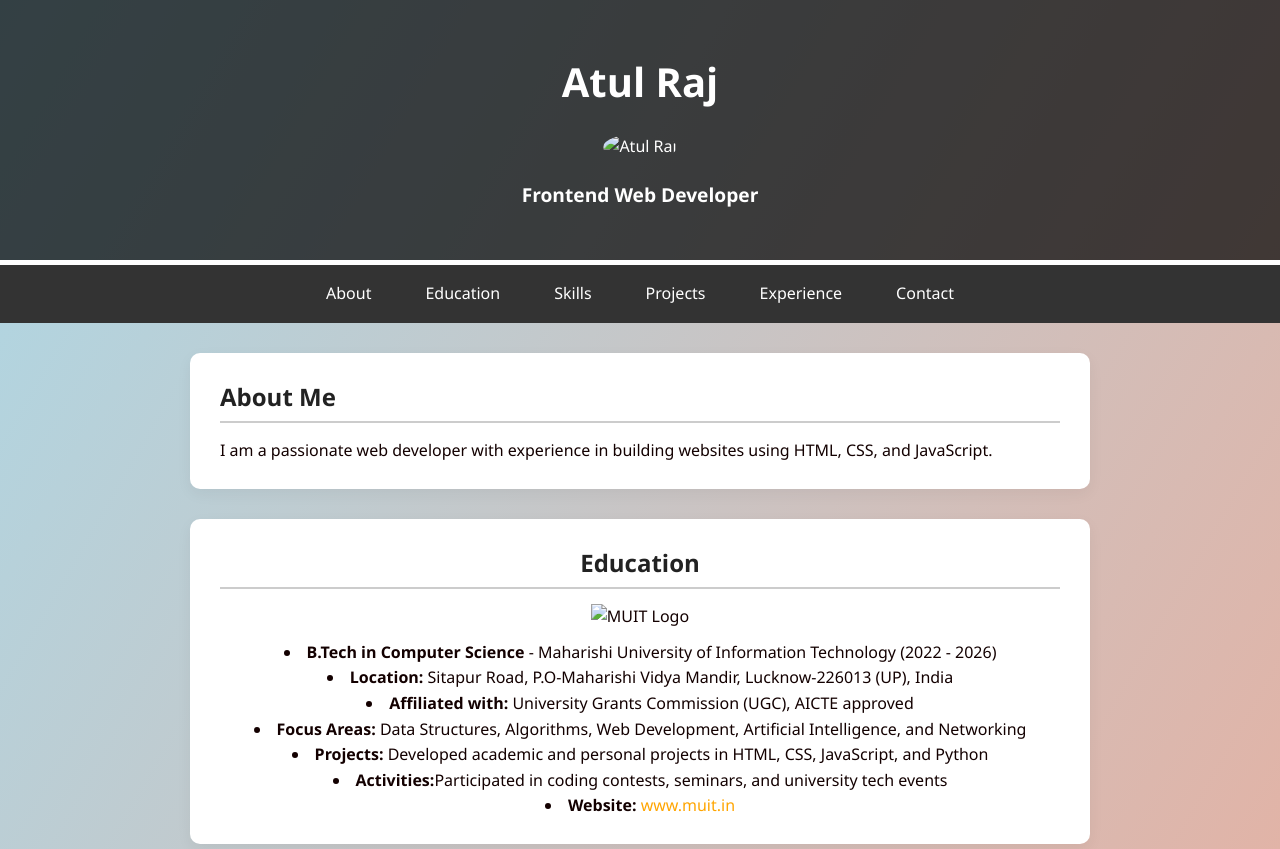
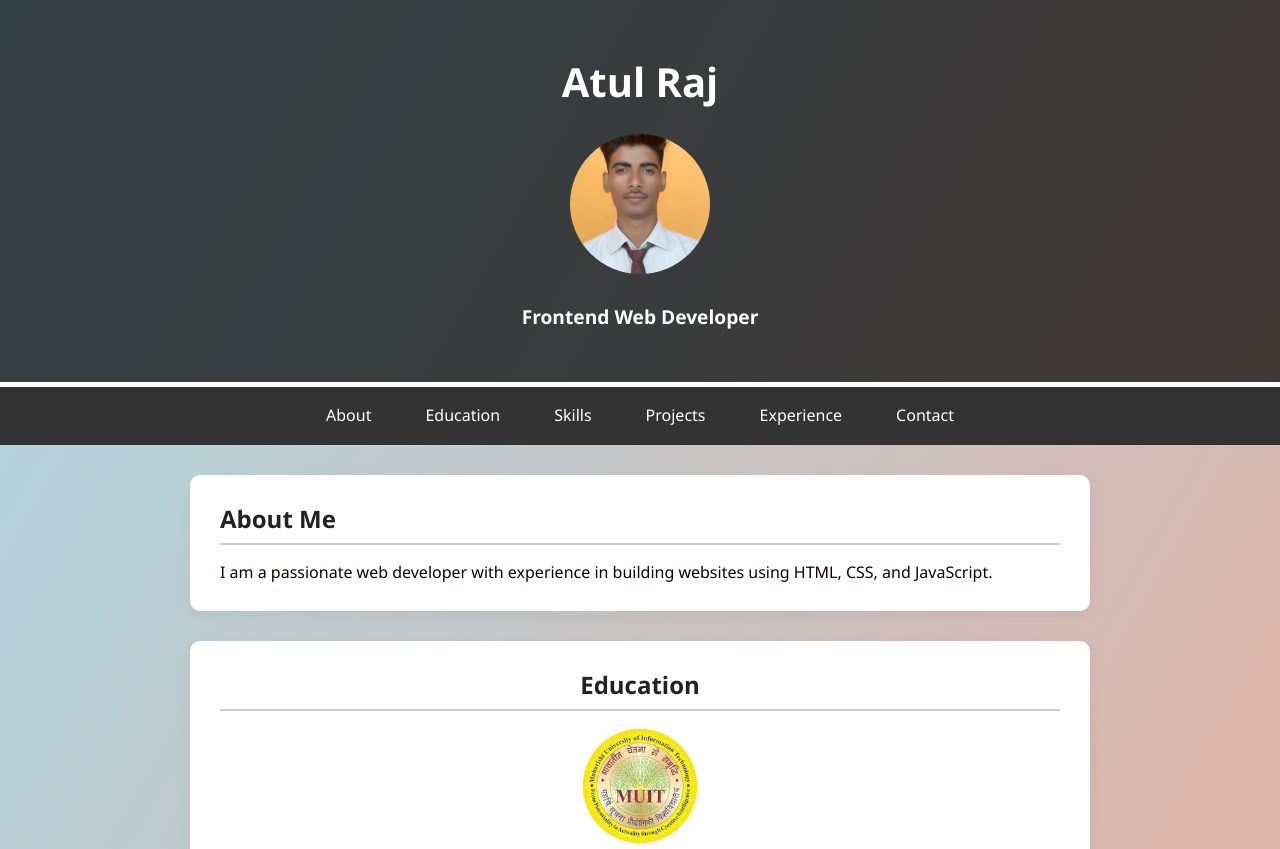
Before and after one commit to Atulraj4547/My-Portfolio, a plain HTML site: page index.html in a window 1280 px wide. Shown: the top 849 px of the page. Drawn offline with Linux system fonts and the light colour scheme.

Commit message:
Update index.html

```diff
--- a/index.html
+++ b/index.html
@@ -18,7 +18,7 @@
   <header>
   <h1>Atul Raj</h1>
   <div class="profile-picture">
-    <img src="/public/profile.jpeg" alt="Atul Raj" />
+    <img src="/profile.jpeg" alt="Atul Raj" />
     <p>Frontend Web Developer</p>
   </div>
 
@@ -45,7 +45,7 @@
 
   <section id="education" style="text-align: center;">
   <h2>Education</h2>
-  <img src="/public/logo.jpeg" alt="MUIT Logo" style="width: 120px; height: auto; margin-bottom: 10px;" />
+  <img src="/logo.jpeg" alt="MUIT Logo" style="width: 120px; height: auto; margin-bottom: 10px;" />
   <p><li><strong>B.Tech in Computer Science</strong> - Maharishi University of Information Technology (2022 - 2026)</p></li>
     <li> <strong>Location:</strong> Sitapur Road, P.O-Maharishi Vidya Mandir, Lucknow-226013 (UP), India</li>
     <li><strong>Affiliated with:</strong> University Grants Commission (UGC), AICTE approved</li>
```
